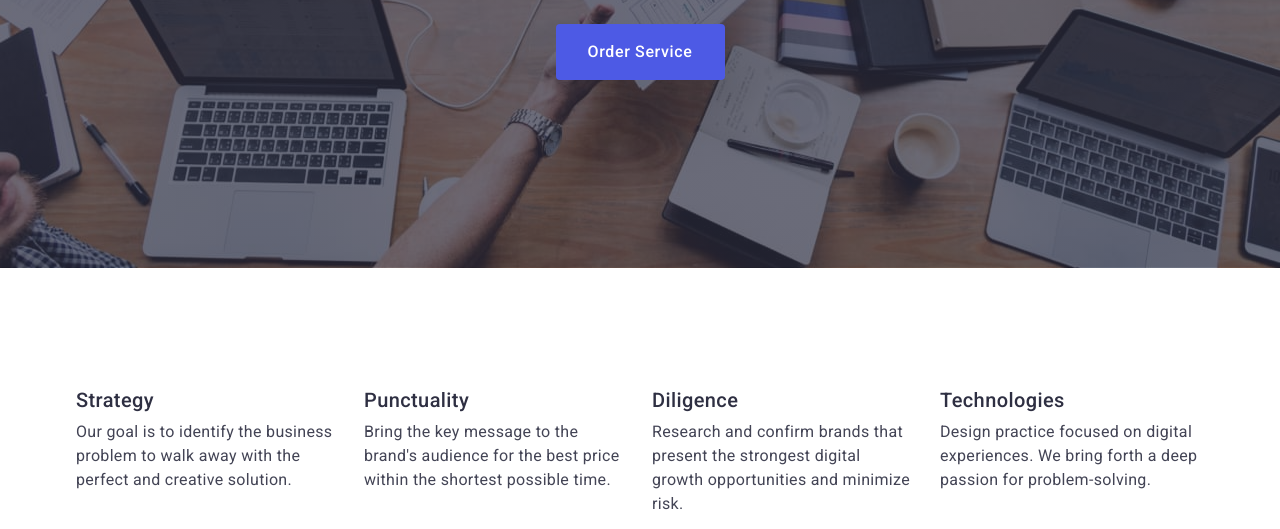
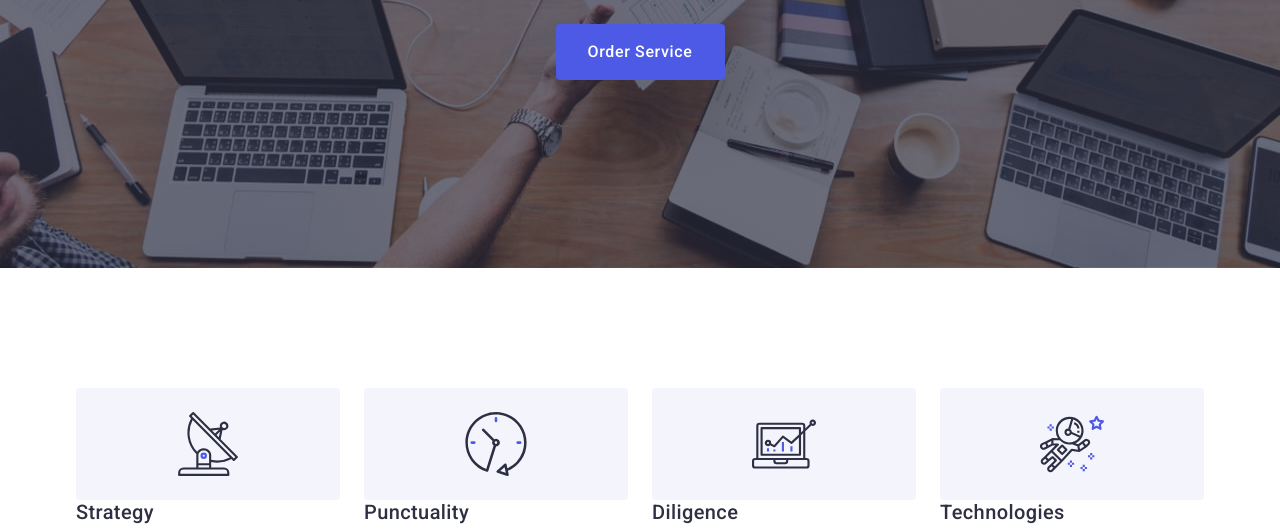
Before and after one commit to Vladyslav6/goit-markup-hw-04, a plain HTML site: page index.html in a window 1280 px wide. Shown: the part 405-934 px from the top of the page. Drawn offline with Linux system fonts and the light colour scheme.

Commit message:
end_2_sec

```diff
--- a/css/styles.css
+++ b/css/styles.css
@@ -12,6 +12,7 @@
   --footerpar: #f4f4fd;
   --buttonport: #4d5ae5;
   --bgroundport: #f4f4fd;
+  --cloud: #f4f4fd;
 }
 body {
   font-family: "Roboto", sans-serif;
@@ -133,7 +134,6 @@ img {
   border-radius: 2px;
 }
 
-
 .adress {
   /* padding: 24px 0; */
   font-style: normal;
@@ -165,7 +165,7 @@ img {
       rgba(46, 47, 66, 0.7)
     ),
     url(../images/fone/people_office_1.jpg);
-    background-size: cover;
+  background-size: cover;
   background-position: center;
   background-repeat: no-repeat;
 }
@@ -199,7 +199,7 @@ img {
   border-radius: 4px;
 }
 .first_button:hover {
-  transition:background-color 250ms cubic-bezier(0.4, 0, 0.2, 1);
+  transition: background-color 250ms cubic-bezier(0.4, 0, 0.2, 1);
   background-color: #404bbf;
 }
 .first_button:focus {
@@ -210,6 +210,19 @@ img {
 
 .sect-two {
   padding: 120px 0;
+}
+.div_icons {
+  display: flex;
+  /* background-color: #777885; */
+  align-items: center;
+  justify-content: center;
+  border-radius: 4px;
+  width: 264px;
+  height: 112px;
+  background-color: #f4f4fd;
+}
+.svg_icons {
+  fill: red;
 }
 .visually-hidden {
   position: absolute;
@@ -379,6 +392,6 @@ img {
 /* close_main */
 /* open_footer */
 /* open_modal_div */
-.modal_window{
+.modal_window {
   position: fixed;
 }
--- a/index.html
+++ b/index.html
@@ -52,7 +52,9 @@
       <section class="sect_one">
         <div class="container">
           <h1 class="first_header">Effective Solutions for Your Business</h1>
-          <button type="button" class="first_button" data-modal-open>Order Service</button>
+          <button type="button" class="first_button" data-modal-open>
+            Order Service
+          </button>
         </div>
       </section>
       <section class="sect-two">
@@ -60,13 +62,24 @@
           <h2 class="visually-hidden">People</h2>
           <ul class="list_new_one">
             <li class="list_test">
+              <div class="div_icons">
+                <svg class="svg_icons" width="64" height="64">
+                  <use href="./images/homework4/icons.svg#icon-antenna_1"></use>
+                </svg>
+              </div>
               <h3 class="headsecti">Strategy</h3>
               <p class="parsectitwo">
                 Our goal is to identify the business problem to walk away with
                 the perfect and creative solution.
               </p>
             </li>
+
             <li class="list_test">
+              <div class="div_icons">
+                <svg class="svg_icons" width="64" height="64">
+                  <use href="./images/homework4/icons.svg#icon-clock_1"></use>
+                </svg>
+              </div>
               <h3 class="headsecti">Punctuality</h3>
               <p class="parsectitwo">
                 Bring the key message to the brand's audience for the best price
@@ -74,6 +87,11 @@
               </p>
             </li>
             <li class="list_test">
+              <div class="div_icons">
+                <svg class="svg_icons" width="64" height="64">
+                  <use href="./images/homework4/icons.svg#icon-diagram_1"></use>
+                </svg>
+              </div>
               <h3 class="headsecti">Diligence</h3>
               <p class="parsectitwo">
                 Research and confirm brands that present the strongest digital
@@ -81,6 +99,13 @@
               </p>
             </li>
             <li class="list_test">
+              <div class="div_icons">
+                <svg class="svg_icons" width="64" height="64">
+                  <use
+                    href="./images/homework4/icons.svg#icon-astronaut_1"
+                  ></use>
+                </svg>
+              </div>
               <h3 class="headsecti">Technologies</h3>
               <p class="parsectitwo">
                 Design practice focused on digital experiences. We bring forth a
@@ -155,8 +180,7 @@
         </p>
       </div>
     </footer>
-    <div class="modal_window" data-modal="">
-    </div>
+    <div class="modal_window" data-modal=""></div>
     <script src="./js/modal.js"></script>
   </body>
 </html>
```
Also changed, not shown: css/icons.svg (deleted), images/homework4/icons.svg (added), images/homework4/symbol-defs.svg (added), images/icons.svg (deleted).
